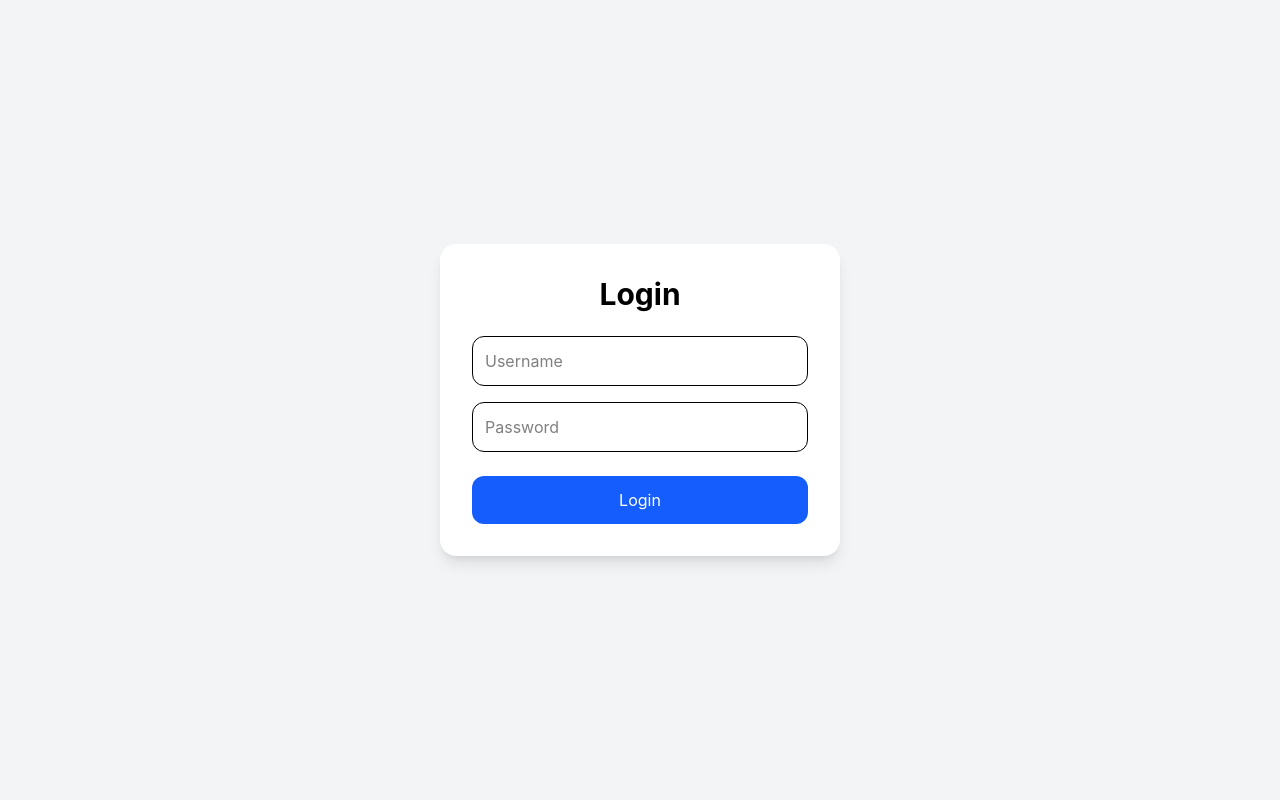
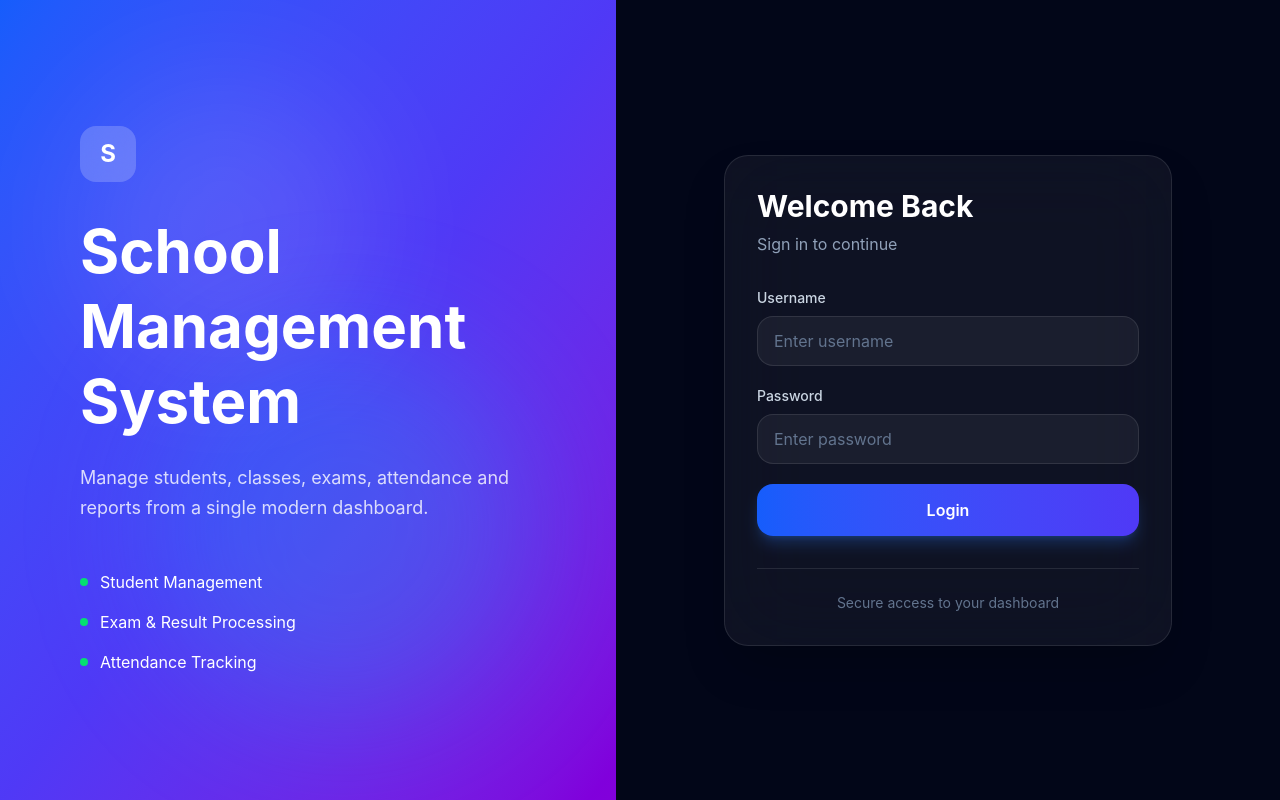
Before and after one commit to Muksiduz/School-Result-Management, a React app in the folder Frontend/: page /login in a window 1280 px wide. Built offline with nearby package versions, Linux system fonts and the light colour scheme; the HTML template or start-up script is replaced by a standard one.

Commit message:
Done almost

```diff
--- a/Frontend/src/components/auth/LoginForm.jsx
+++ /dev/null
@@ -1,127 +0,0 @@
-import { User, Lock } from "lucide-react";
-
-function LoginForm() {
-  return (
-    <div className="w-full max-w-md">
-      <div className="bg-white rounded-3xl shadow-sm border p-8">
-        <div className="mb-8">
-          <h2 className="text-3xl font-bold">Welcome Back</h2>
-
-          <p className="text-gray-500 mt-2">Sign in to continue</p>
-        </div>
-
-        {/* Username */}
-
-        <div className="mb-5">
-          <label className="block mb-2 font-medium">Username</label>
-
-          <div className="relative">
-            <User
-              size={18}
-              className="
-                absolute
-                left-4
-                top-1/2
-                -translate-y-1/2
-                text-gray-400
-              "
-            />
-
-            <input
-              type="text"
-              placeholder="Enter username"
-              className="
-                w-full
-                border
-                rounded-xl
-                py-3
-                pl-11
-                pr-4
-                focus:outline-none
-                focus:ring-2
-                focus:ring-blue-500
-              "
-            />
-          </div>
-        </div>
-
-        {/* Password */}
-
-        <div className="mb-5">
-          <label className="block mb-2 font-medium">Password</label>
-
-          <div className="relative">
-            <Lock
-              size={18}
-              className="
-                absolute
-                left-4
-                top-1/2
-                -translate-y-1/2
-                text-gray-400
-              "
-            />
-
-            <input
-              type="password"
-              placeholder="Enter password"
-              className="
-                w-full
-                border
-                rounded-xl
-                py-3
-                pl-11
-                pr-4
-                focus:outline-none
-                focus:ring-2
-                focus:ring-blue-500
-              "
-            />
-          </div>
-        </div>
-
-        {/* Remember Me */}
-
-        <div className="flex items-center justify-between mb-6">
-          <label className="flex items-center gap-2 text-sm">
-            <input type="checkbox" />
-            Remember Me
-          </label>
-
-          <button className="text-blue-600 text-sm">Forgot Password?</button>
-        </div>
-
-        {/* Login */}
-
-        <button
-          className="
-            w-full
-            bg-blue-600
-            text-white
-            py-3
-            rounded-xl
-            hover:bg-blue-700
-            transition
-          ">
-          Login
-        </button>
-
-        {/* Demo Accounts */}
-
-        <div className="mt-8 border-t pt-6">
-          <p className="text-sm text-gray-500 mb-2">Demo Accounts</p>
-
-          <div className="space-y-2 text-sm">
-            <div className="bg-gray-50 rounded-lg p-3">Admin / admin123</div>
-
-            <div className="bg-gray-50 rounded-lg p-3">
-              Operator / operator123
-            </div>
-          </div>
-        </div>
-      </div>
-    </div>
-  );
-}
-
-export default LoginForm;
--- a/Frontend/src/components/classes/ClassTable.jsx
+++ b/Frontend/src/components/classes/ClassTable.jsx
@@ -115,7 +115,7 @@ function ClassTable() {
               {classes.length > 0 ? (
                 classes.map((classItem) => (
                   <tr
-                    key={classItem.id}
+                    key={classItem.class_id}
                     className="border-b border-gray-50 hover:bg-purple-50/40 transition-colors">
                     <td className="px-6 py-3">
                       <span className="bg-gray-100 text-gray-500 text-xs font-medium px-2.5 py-1 rounded-md">
--- a/Frontend/src/pages/auth/LoginPage.jsx
+++ b/Frontend/src/pages/auth/LoginPage.jsx
@@ -44,37 +44,156 @@ function LoginPage() {
   };
 
   return (
-    <div className="min-h-screen flex items-center justify-center bg-gray-100">
-      <form
-        onSubmit={handleSubmit}
-        className="bg-white p-8 rounded-2xl shadow-lg w-100">
-        <h1 className="text-3xl font-bold mb-6 text-center">Login</h1>
+    <div className="min-h-screen bg-slate-950 flex">
+      {/* Left Side */}
+      <div className="hidden lg:flex flex-1 relative overflow-hidden">
+        <div className="absolute inset-0 bg-gradient-to-br from-blue-600 via-indigo-600 to-purple-700" />
+
+        <div className="absolute top-20 left-20 w-72 h-72 bg-white/10 rounded-full blur-3xl" />
+        <div className="absolute bottom-20 right-20 w-96 h-96 bg-cyan-400/20 rounded-full blur-3xl" />
+
+        <div className="relative z-10 flex flex-col justify-center px-20 text-white max-w-2xl">
+          <div className="mb-8">
+            <div className="w-14 h-14 rounded-2xl bg-white/20 backdrop-blur-md flex items-center justify-center text-2xl font-bold">
+              S
+            </div>
+          </div>
+
+          <h1 className="text-6xl font-bold leading-tight">
+            School
+            <br />
+            Management
+            <br />
+            System
+          </h1>
+
+          <p className="mt-6 text-lg text-white/80 leading-relaxed">
+            Manage students, classes, exams, attendance and reports from a
+            single modern dashboard.
+          </p>
+
+          <div className="mt-12 space-y-4">
+            <div className="flex items-center gap-3">
+              <div className="h-2 w-2 rounded-full bg-green-400" />
+              Student Management
+            </div>
+
+            <div className="flex items-center gap-3">
+              <div className="h-2 w-2 rounded-full bg-green-400" />
+              Exam & Result Processing
+            </div>
+
+            <div className="flex items-center gap-3">
+              <div className="h-2 w-2 rounded-full bg-green-400" />
+              Attendance Tracking
+            </div>
+          </div>
+        </div>
+      </div>
+
+      {/* Right Side */}
+      <div className="flex-1 flex items-center justify-center p-6 bg-slate-950">
+        <div className="w-full max-w-md">
+          <div className="bg-white/5 backdrop-blur-2xl border border-white/10 rounded-3xl p-8 shadow-2xl">
+            <div className="mb-8">
+              <h2 className="text-3xl font-bold text-white">Welcome Back</h2>
+
+              <p className="text-slate-400 mt-2">Sign in to continue</p>
+            </div>
+
+            <form onSubmit={handleSubmit}>
+              <div className="space-y-5">
+                <div>
+                  <label className="block text-sm font-medium text-slate-300 mb-2">
+                    Username
+                  </label>
 
                   <input
                     name="username"
                     type="text"
-          placeholder="Username"
+                    placeholder="Enter username"
                     value={formData.username}
                     onChange={handleChange}
-          className="w-full border p-3 rounded-xl mb-4"
+                    className="
+                    w-full
+                    bg-white/5
+                    border
+                    border-white/10
+                    rounded-2xl
+                    px-4
+                    py-3
+                    text-white
+                    placeholder:text-slate-500
+                    focus:outline-none
+                    focus:ring-2
+                    focus:ring-blue-500
+                    focus:border-transparent
+                  "
                   />
+                </div>
+
+                <div>
+                  <label className="block text-sm font-medium text-slate-300 mb-2">
+                    Password
+                  </label>
 
                   <input
                     name="password"
                     type="password"
-          placeholder="Password"
+                    placeholder="Enter password"
                     value={formData.password}
                     onChange={handleChange}
-          className="w-full border p-3 rounded-xl mb-6"
+                    className="
+                    w-full
+                    bg-white/5
+                    border
+                    border-white/10
+                    rounded-2xl
+                    px-4
+                    py-3
+                    text-white
+                    placeholder:text-slate-500
+                    focus:outline-none
+                    focus:ring-2
+                    focus:ring-blue-500
+                    focus:border-transparent
+                  "
                   />
+                </div>
 
                 <button
                   type="submit"
                   disabled={loading}
-          className="w-full bg-blue-600 text-white p-3 rounded-xl">
+                  className="
+                  w-full
+                  py-3.5
+                  rounded-2xl
+                  font-semibold
+                  text-white
+                  bg-gradient-to-r
+                  from-blue-600
+                  to-indigo-600
+                  hover:from-blue-700
+                  hover:to-indigo-700
+                  transition-all
+                  disabled:opacity-70
+                  disabled:cursor-not-allowed
+                  shadow-lg
+                  shadow-blue-500/25
+                ">
                   {loading ? "Logging In..." : "Login"}
                 </button>
+              </div>
             </form>
+
+            <div className="mt-8 pt-6 border-t border-white/10">
+              <p className="text-sm text-slate-500 text-center">
+                Secure access to your dashboard
+              </p>
+            </div>
+          </div>
+        </div>
+      </div>
     </div>
   );
 }
```
Lines whose indentation alone changed are shown as unchanged.
